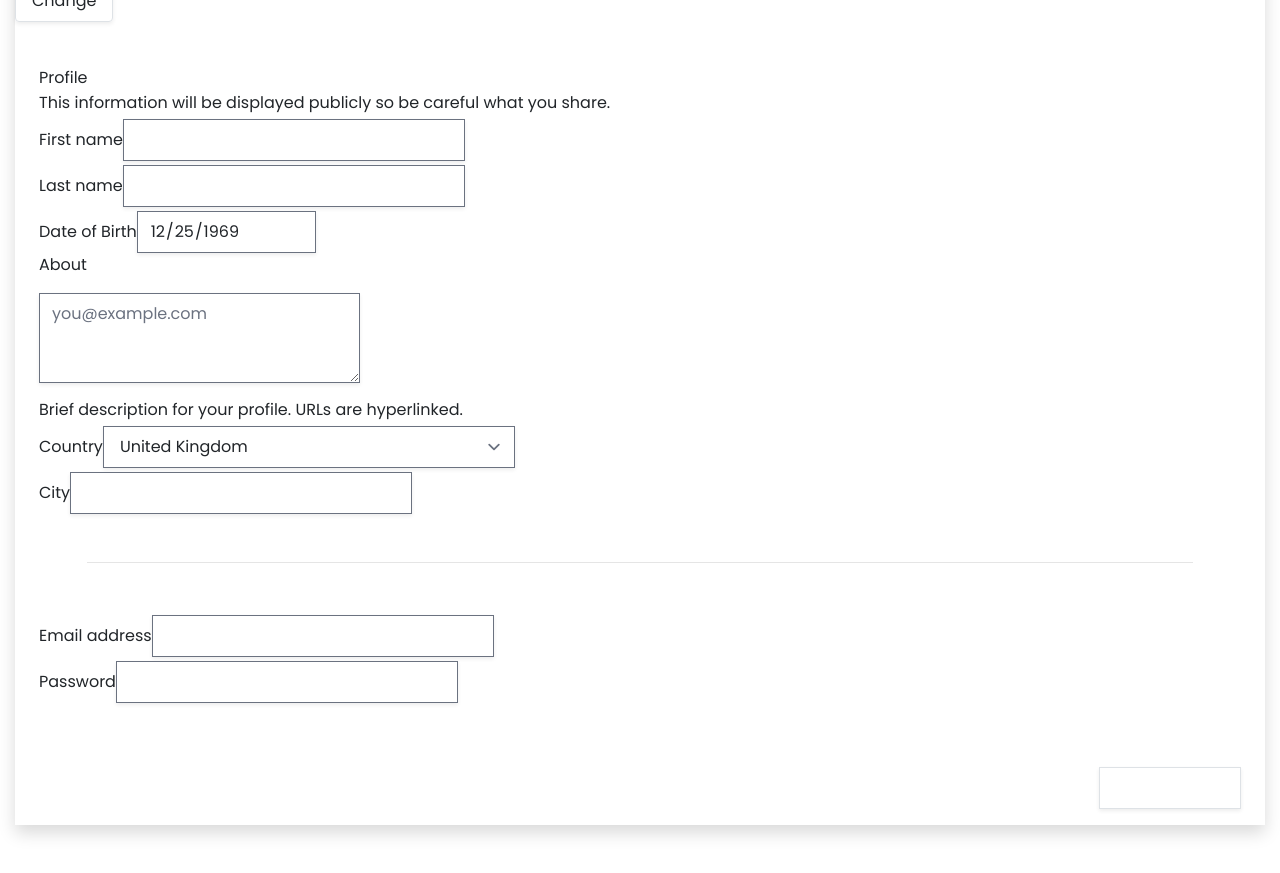
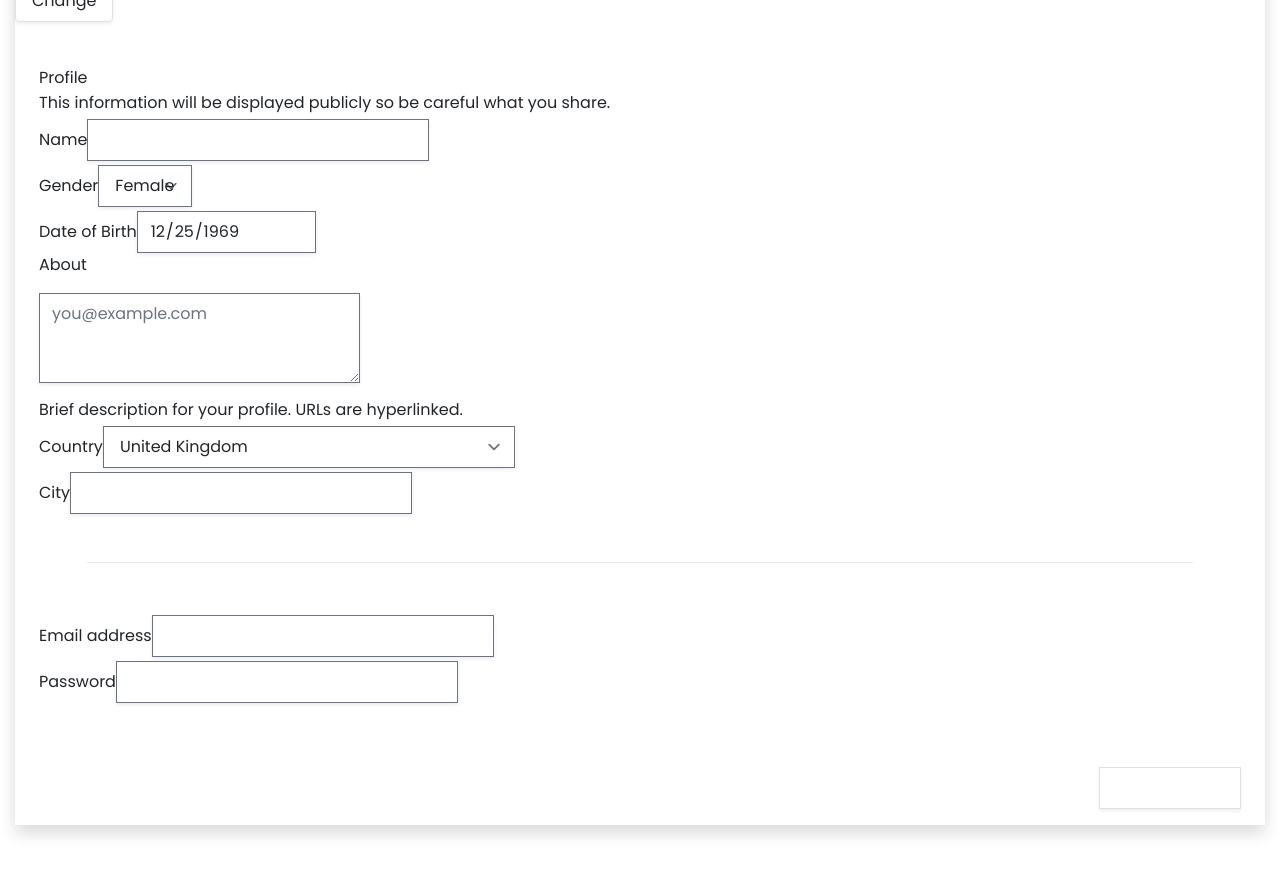
Before and after one commit to AlishaSaleh/music-to-my-eyes, a React (Create React App) app in the folder client/: page /profile-settings in a window 1280 px wide. Shown: the part 3460-4333 px from the top of the page. Built offline with nearby package versions, Linux system fonts and the light colour scheme.

Commit message:
updated nav bar links and profile settings form

```diff
--- a/client/src/components/Navbar/index.js
+++ b/client/src/components/Navbar/index.js
@@ -27,10 +27,10 @@ function Navbar() {
                     </div>
                     <ul className="flex text-3xl md:text-base items-center py-8 md:flex flex-col md:flex-row justify-center fixed md:relative top-0 bottom-0 left-0 right-0 bg-white z-20">
                         <li className="text-gray-600 hover:text-gray-800 cursor-pointer md:ml-10 pt-10 md:pt-0">
-                            <a href="javascript: void(0)">Login</a>
+                            <a href="/login">Login</a>
                         </li>
                         <li className="text-gray-600 hover:text-gray-800 cursor-pointer md:ml-10 pt-10 md:pt-0">
-                            <a href="javascript: void(0)">Sign Up</a>
+                            <a href="/signup">Sign Up</a>
                         </li>
                     </ul>
                 </div>
--- a/client/src/components/UserSettingsForm/index.js
+++ b/client/src/components/UserSettingsForm/index.js
@@ -99,7 +99,7 @@ export function UserSettingsForm() {
         <div className="md:grid md:grid-cols-6 md:gap-6 2xl:grid-cols-7 neg-mt relative mb-5">
           {/* <div class="col-span-1"></div> */}
           <div className="col-start-1 md:col-start-2 2xl:col-start-3 mt-5 md:mt-0 col-span-4 md:col-span-4 2xl:col-span-3">
-            <form action="#" method="POST">
+            <form action="#" method="PUT">
             <div className="w-full flex justify-center neg-mb-50">
               <div className="mt-1 flex items-center">
                       {<ProfilePic src="https://randomuser.me/api/portraits/men/47.jpg"/>}
@@ -117,31 +117,33 @@ export function UserSettingsForm() {
                       </div>
                     </div>
                     <div className="col-span-12 md:col-span-2 xl:col-span-2">
-                      <label htmlFor="first_name" className="block text-sm font-medium text-gray-700">
-                        First name
+                      <label htmlFor="name" className="block text-sm font-medium text-gray-700">
+                        Name
                       </label>
                       <input
                         type="text"
-                        name="first_name"
-                        id="first_name"
+                        name="name"
+                        id="_name"
                         autoComplete="given-name"
                         className="mt-1 focus:ring-indigo-500 focus:border-indigo-500 block w-full shadow-sm sm:text-sm border-gray-300 rounded-md"
                       />
                     </div>
-
                     <div className="col-span-12 md:col-span-9 xl:col-span-9">
-                      <label htmlFor="last_name" className="block text-sm font-medium text-gray-700">
-                        Last name
+                      <label htmlFor="gender" className="block text-sm font-medium text-gray-700 ">
+                        Gender
                       </label>
-                      <input
-                        type="text"
-                        name="last_name"
-                        id="last_name"
-                        autoComplete="family-name"
-                        className="mt-1 focus:ring-indigo-500 focus:border-indigo-500 block w-full shadow-sm sm:text-sm border-gray-300 rounded-md"
-                      />
-                    </div>
-                    <div className="col-span-12 md:col-span-1 xl:col-span-1">
+                      <select
+                        id="gender"
+                        name="gender"
+                        autoComplete="gender"
+                        className="mt-1 block w-full py-2 px-3 border-gray-300 bg-white rounded-md shadow-sm focus:outline-none focus:ring-indigo-500 focus:border-indigo-500 sm:text-sm"
+                      >
+                        <option value="female">Female</option>
+                        <option value="male">Male</option>
+                        <option value="other">Other</option>
+                        </select>
+                        </div>
+                    <div className="col-span-12 md:col-span-1 xl:col-span-1 xl:col-start-1">
                       <label htmlFor="dob" className="block text-sm font-medium text-gray-700">
                         Date of Birth
                       </label>
```
